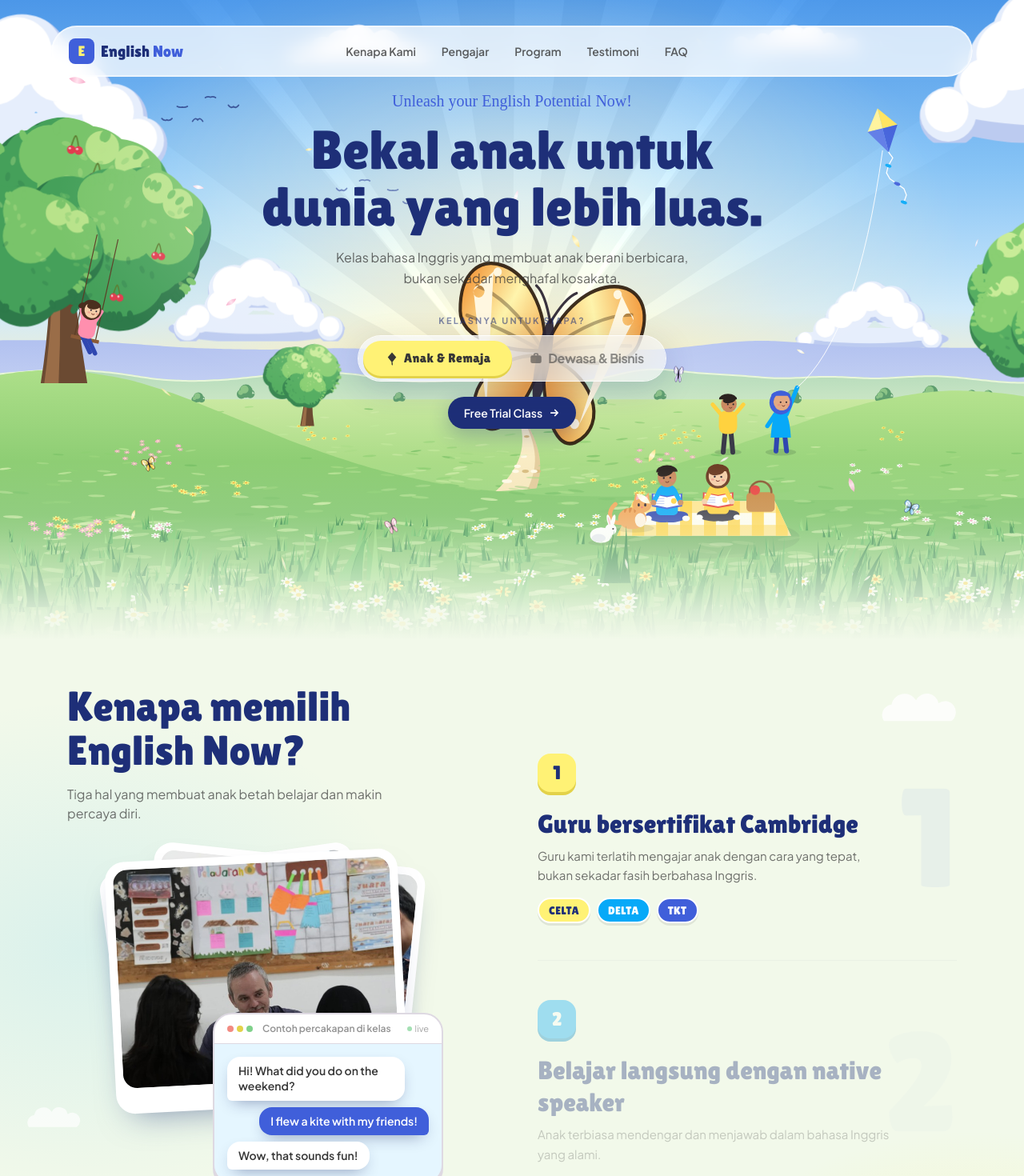
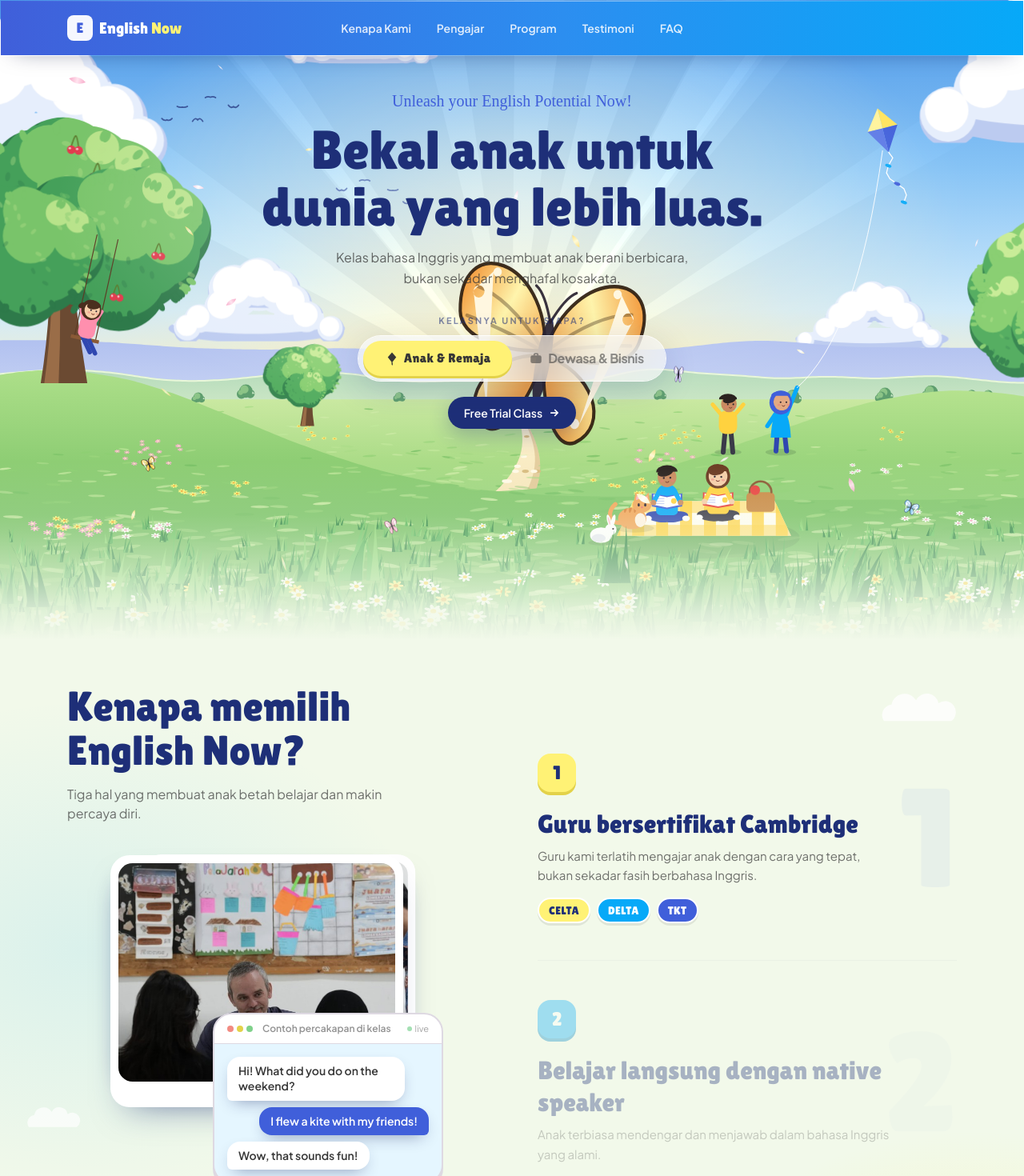
Before and after one commit to reyhanadiva/english-now-web, a Next.js app: page / in a window 1280 px wide. Shown: the top 1470 px of the page at 80% size. Built offline with nearby package versions, Linux system fonts and the light colour scheme; a web font is replaced by a local one.

Commit message:
Navbar baru, tiket bisa disobek, perbaikan spacing

```diff
--- a/components/footer.tsx
+++ b/components/footer.tsx
@@ -33,7 +33,7 @@
       style={{ background: bg }}
     >
       <FooterBackdrop kids={kids} x={sx} />
-      <div className="relative z-10 mx-auto grid max-w-6xl gap-12 px-5 pt-20 sm:pt-24 lg:grid-cols-[minmax(0,5fr)_minmax(0,7fr)]">
+      <div className="relative z-10 mx-auto grid max-w-6xl gap-12 px-5 pt-12 sm:pt-14 lg:grid-cols-[minmax(0,5fr)_minmax(0,7fr)]">
         {/* identitas */}
         <div>
           <Link href="/" className="flex items-center gap-2" aria-label="English Now, beranda">
--- a/components/navbar.tsx
+++ b/components/navbar.tsx
@@ -4,6 +4,7 @@
 import Link from "next/link";
 import { AnimatePresence, motion, useReducedMotion } from "framer-motion";
 import { CTA, NAV_LINKS } from "@/lib/content";
+import { useAudience } from "./audience-provider";
 import { AudienceToggle } from "./audience-toggle";
 import { Button } from "./ui/button";
 
@@ -27,38 +28,64 @@
 
 /**
  * Navbar melayang.
- *  - Di atas hero: bersih, hanya logo + menu (toggle & CTA sudah ada di hero).
- *  - Setelah lewat hero: toggle kecil + tombol "Coba Kelas Gratis" muncul.
+ *  - Di atas hero: bilah penuh selebar layar, warna solid bergradasi (biru cerah untuk Anak,
+ *    navy senja untuk Dewasa), hanya logo + menu (toggle & CTA sudah ada di hero).
+ *  - Setelah lewat hero: bilah menyusut jadi pil kaca melayang, lalu toggle kecil +
+ *    tombol Free Trial Class muncul.
  *    Di HP, CTA muncul sebagai tombol melayang di bawah layar.
  */
 export function Navbar() {
   const [open, setOpen] = useState(false);
   const past = useSyncExternalStore(subscribeScroll, getPastHero, getPastHeroServer);
+  const { audience } = useAudience();
+  const kids = audience === "kids";
   const reduce = useReducedMotion();
   const t = { duration: reduce ? 0 : 0.2 };
+  const glass = past || open;
+  // di atas hero: bilah penuh berwarna solid bergradasi. Setelah lewat hero: pil kaca melayang.
+  const solid = kids ? "linear-gradient(90deg,#405FDA 0%,#2C8EF0 55%,#07A9F8 100%)" : "linear-gradient(90deg,#14162A 0%,#232857 60%,#34307A 100%)";
 
   return (
     <>
-      <header className="fixed inset-x-0 top-6 z-50 px-6 sm:top-8 sm:px-8">
+      <header
+        className="fixed inset-x-0 top-0 z-50 transition-[padding] duration-500 ease-[cubic-bezier(.22,1,.36,1)]"
+        style={{ padding: glass ? "14px 16px 0" : "0" }}
+      >
         <nav
           aria-label="Navigasi utama"
-          className={`mx-auto grid max-w-6xl grid-cols-[1fr_auto_1fr] items-center gap-3 rounded-full border-2 py-2 pr-2 pl-4 backdrop-blur-md transition-[background-color,border-color,box-shadow] duration-300 sm:pl-5 ${
-            past
-              ? "border-mist bg-white/95 shadow-[0_4px_0_0_var(--color-mist)]"
-              : "border-white/50 bg-white/75 shadow-none"
+          className={`relative mx-auto overflow-hidden transition-[max-width,border-radius,box-shadow,border-color] duration-500 ease-[cubic-bezier(.22,1,.36,1)] ${
+            glass
+              ? "rounded-[2rem] border border-white/70 shadow-[0_12px_40px_-16px_rgba(30,47,120,0.35)] backdrop-blur-xl backdrop-saturate-150"
+              : "rounded-none border border-transparent shadow-[0_8px_30px_-18px_rgba(10,16,60,0.6)]"
+          }`}
+          style={{ maxWidth: glass ? "74rem" : "100vw" }}
+        >
+          {/* dua latar yang saling memudar: solid (atas) dan kaca (setelah hero) */}
+          <span aria-hidden className="absolute inset-0 transition-opacity duration-500" style={{ background: solid, opacity: glass ? 0 : 1 }} />
+          <span aria-hidden className="absolute inset-0 bg-white/60 transition-opacity duration-500" style={{ opacity: glass ? 1 : 0 }} />
+          {/* kilau tipis di bilah solid */}
+          <span
+            aria-hidden
+            className="pointer-events-none absolute inset-x-0 top-0 h-px bg-gradient-to-r from-transparent via-white/50 to-transparent transition-opacity duration-500"
+            style={{ opacity: glass ? 0 : 1 }}
+          />
+
+          <div className={`relative mx-auto grid max-w-6xl grid-cols-[1fr_auto_1fr] items-center gap-3 transition-[padding] duration-500 ${glass ? "py-2 pr-2 pl-4 sm:pl-5" : "px-5 py-3"}`}>
+            {/* TODO: ganti dengan logo asli (SVG/PNG) di /public */}
+            <Link href="/" className="flex items-center gap-2 justify-self-start" aria-label="English Now, beranda">
+              <span
+                className={`grid size-8 shrink-0 place-items-center rounded-lg font-display text-lg transition-colors duration-500 ${
+                  glass ? "bg-cobalt text-sun" : "bg-white/95 text-cobalt"
                 }`}
               >
-          {/* TODO: ganti dengan logo asli (SVG/PNG) di /public */}
-          <Link href="/" className="flex items-center gap-2 justify-self-start" aria-label="English Now, beranda">
-            <span className="grid size-8 shrink-0 place-items-center rounded-lg bg-cobalt font-display text-lg text-sun">
                 E
               </span>
               <span
-              className={`font-display text-xl leading-none whitespace-nowrap text-cobalt-900 ${
+                className={`font-display text-xl leading-none whitespace-nowrap transition-colors duration-500 ${glass ? "text-cobalt-900" : "text-white"} ${
                   past ? "hidden sm:inline" : ""
                 }`}
               >
-              English <span className="text-cobalt">Now</span>
+                English <span className={glass ? "text-cobalt" : "text-sun"}>Now</span>
               </span>
             </Link>
 
@@ -67,7 +94,9 @@
                 <li key={link.href}>
                   <Link
                     href={link.href}
-                  className="rounded-full px-3.5 py-2 text-sm font-semibold text-ink/80 transition-colors hover:bg-mist-50 hover:text-cobalt"
+                    className={`rounded-full px-3.5 py-2 text-sm font-semibold transition-colors ${
+                      glass ? "text-ink/80 hover:bg-white/70 hover:text-cobalt" : "text-white/85 hover:bg-white/15 hover:text-white"
+                    }`}
                   >
                     {link.label}
                   </Link>
@@ -96,7 +125,9 @@
                 aria-controls="mobile-menu"
                 aria-label={open ? "Tutup menu" : "Buka menu"}
                 onClick={() => setOpen((v) => !v)}
-              className="grid size-11 place-items-center rounded-full bg-mist-50 text-cobalt-900 xl:hidden"
+                className={`grid size-11 place-items-center rounded-full transition-colors xl:hidden ${
+                  glass ? "bg-white/80 text-cobalt-900" : "bg-white/15 text-white"
+                }`}
               >
                 <svg width="20" height="20" viewBox="0 0 20 20" fill="none" aria-hidden>
                   {open ? (
@@ -106,6 +137,7 @@
                   )}
                 </svg>
               </button>
+            </div>
           </div>
         </nav>
 
--- a/components/start-section.tsx
+++ b/components/start-section.tsx
@@ -1,6 +1,6 @@
 "use client";
 
-import { useRef } from "react";
+import { useRef, useState, useSyncExternalStore } from "react";
 import { AnimatePresence, motion, useMotionValue, useReducedMotion, useSpring, useTransform } from "framer-motion";
 import { CTA, trialContent } from "@/lib/content";
 import { SECTION_BG } from "@/lib/theme";
@@ -33,7 +33,7 @@
           animate={{ opacity: 1 }}
           exit={{ opacity: 0 }}
           transition={{ duration: reduce ? 0 : 0.35 }}
-          className="relative flex flex-col items-center pt-16 pb-28 sm:pt-20 sm:pb-36"
+          className="relative flex flex-col items-center pt-16 pb-14 sm:pt-20 sm:pb-16"
         >
           <PerkBand perks={c.perks} kids={kids} reduce={reduce} />
           <Ticket kids={kids} reduce={reduce} bg={bg} />
@@ -59,8 +59,17 @@
   const rx = useSpring(useTransform(py, (v) => v * -5), { stiffness: 120, damping: 18 });
   const ry = useSpring(useTransform(px, (v) => v * 7), { stiffness: 120, damping: 18 });
 
-  const face = kids ? "bg-cobalt text-white shadow-[0_10px_0_0_var(--color-cobalt-900),0_40px_80px_-30px_rgba(30,47,120,0.6)]" : "bg-[#14162A] text-white shadow-[0_40px_90px_-30px_rgba(20,22,42,0.65)]";
-  const notch = "absolute z-10 size-9 rounded-full";
+  const [torn, setTorn] = useState(false);
+  const wide = useSyncExternalStore(subscribeWide, getWide, () => true);
+  const face = kids ? "bg-cobalt text-white" : "bg-[#14162A] text-white";
+  const lift = kids ? "shadow-[0_10px_0_0_var(--color-cobalt-900),0_40px_80px_-30px_rgba(30,47,120,0.6)]" : "shadow-[0_40px_90px_-30px_rgba(20,22,42,0.65)]";
+  const R = kids ? "2.2rem" : "1.75rem";
+  const notch = "absolute z-30 size-9 rounded-full";
+
+  // potongan tiket bisa ditarik untuk "disobek": desktop ke kanan, HP ke bawah
+  const sx = useMotionValue(0);
+  const sy = useMotionValue(0);
+  const tilt = useTransform(wide ? sx : sy, (v) => (wide ? v / 9 : -v / 12));
 
   return (
     <div className="relative w-full max-w-5xl px-5" style={{ perspective: 1400 }}>
@@ -82,10 +91,13 @@
           py.set(0);
         }}
         style={{ rotateX: rx, rotateY: ry }}
-        className={`relative flex flex-col md:flex-row ${kids ? "rounded-[2.2rem]" : "rounded-[1.75rem]"} ${face}`}
+        className="relative flex flex-col md:flex-row"
       >
         {/* bagian utama */}
-        <div className="relative flex-1 p-7 sm:p-10 lg:p-12">
+        <div
+          className={`relative flex-1 p-7 sm:p-10 lg:p-12 ${face} ${lift}`}
+          style={{ borderRadius: wide ? `${R} 0 0 ${R}` : `${R} ${R} 0 0` }}
+        >
           <p className={kids ? "font-hand text-xl text-sun" : "text-sm font-medium tracking-[0.2em] text-white/50 uppercase"}>
             {kids ? "Tiket kelas pertama" : "Free trial pass"}
           </p>
@@ -114,34 +126,99 @@
           </ol>
 
           <div className="mt-8 flex flex-wrap items-center gap-x-5 gap-y-3">
+            <motion.div
+              animate={torn && !reduce ? { scale: [1, 1.08, 1] } : { scale: 1 }}
+              transition={torn ? { duration: 0.9, repeat: 2, ease: "easeInOut" } : { duration: 0 }}
+            >
               <Button href={c.cta.href} variant={kids ? "sun" : "sunPill"} size="md" className="px-7 text-lg">
                 {c.cta.label}
                 <WaIcon />
               </Button>
+            </motion.div>
             <p className="max-w-[15rem] text-xs leading-snug text-white/55">{c.note}</p>
           </div>
+
+          {/* garis sobekan + dua lubang, menempel di tepi bagian utama */}
+          <span
+            aria-hidden
+            className={`absolute border-dashed border-white/25 ${wide ? "inset-y-7 right-0 border-r-2" : "inset-x-7 bottom-0 border-b-2"}`}
+          />
+          <span aria-hidden className={`${notch} ${wide ? "-top-[1.125rem] right-0 translate-x-1/2" : "bottom-0 -left-[1.125rem] translate-y-1/2"}`} style={{ background: bg }} />
+          <span aria-hidden className={`${notch} ${wide ? "right-0 -bottom-[1.125rem] translate-x-1/2" : "-right-[1.125rem] bottom-0 translate-y-1/2"}`} style={{ background: bg }} />
         </div>
 
-        {/* sobekan: garis putus-putus + dua lubang setengah lingkaran */}
-        <div aria-hidden className="relative h-0 md:h-auto md:w-0">
-          <span className="absolute inset-x-7 top-0 border-t-2 border-dashed border-white/25 md:inset-x-auto md:inset-y-7 md:left-0 md:border-t-0 md:border-l-2" />
-          <span className={`${notch} top-0 -left-[1.125rem] -translate-y-1/2 md:-top-[1.125rem] md:left-0 md:-translate-x-1/2 md:translate-y-0`} style={{ background: bg }} />
-          <span className={`${notch} top-0 -right-[1.125rem] -translate-y-1/2 md:top-auto md:right-auto md:-bottom-[1.125rem] md:left-0 md:-translate-x-1/2 md:translate-y-0`} style={{ background: bg }} />
-        </div>
-
-        {/* potongan tiket: foto kelas + cap GRATIS */}
-        <div className="relative p-4 md:w-[19rem] md:p-5">
-          <div className={`relative h-56 overflow-hidden md:h-full ${kids ? "rounded-[1.6rem]" : "rounded-2xl"}`}>
-            <SafeImage src={c.photo} alt="" fill sizes="(min-width: 768px) 300px, 90vw" className="object-cover" />
+        {/* potongan tiket: foto kelas + cap GRATIS. Tarik untuk menyobek. */}
+        <div className="relative md:w-[19rem]">
+          <AnimatePresence initial={false}>
+            {!torn ? (
+              <motion.div
+                key="stub"
+                drag={reduce ? false : wide ? "x" : "y"}
+                dragConstraints={{ left: 0, right: 0, top: 0, bottom: 0 }}
+                dragElastic={{ left: 0, top: 0, right: 0.35, bottom: 0.35 }}
+                dragSnapToOrigin
+                onDragEnd={(_, info) => {
+                  if ((wide ? info.offset.x : info.offset.y) > 70) setTorn(true);
+                }}
+                exit={wide ? { x: 520, y: 260, rotate: 38, opacity: 0 } : { y: 420, x: 60, rotate: -18, opacity: 0 }}
+                transition={{ type: "spring", stiffness: 120, damping: 20 }}
+                style={{
+                  x: sx,
+                  y: sy,
+                  rotate: tilt,
+                  originX: 0,
+                  originY: wide ? 1 : 0,
+                  borderRadius: wide ? `0 ${R} ${R} 0` : `0 0 ${R} ${R}`,
+                }}
+                className={`relative z-20 h-full touch-pan-y p-4 md:p-5 ${reduce ? "" : "cursor-grab active:cursor-grabbing"} ${face} ${lift}`}
+              >
+                <div className={`pointer-events-none relative h-56 overflow-hidden md:h-full ${kids ? "rounded-[1.6rem]" : "rounded-2xl"}`}>
+                  <SafeImage src={c.photo} alt="" fill sizes="(min-width: 768px) 300px, 90vw" className="object-cover" draggable={false} />
                   <div className="absolute inset-0 bg-gradient-to-t from-black/45 via-transparent to-transparent" />
                   <p className="absolute bottom-4 left-4 text-xs font-semibold tracking-[0.18em] text-white/90 uppercase">1 kelas · 0 rupiah</p>
+                  {!reduce && (
+                    <span className="absolute top-3 left-3 flex items-center gap-1.5 rounded-full bg-black/35 px-3 py-1.5 text-xs font-semibold text-white backdrop-blur-sm">
+                      Tarik untuk menyobek
+                      <motion.span animate={{ x: wide ? [0, 4, 0] : 0, y: wide ? 0 : [0, 3, 0] }} transition={{ duration: 1.1, repeat: Infinity }}>
+                        {wide ? "→" : "↓"}
+                      </motion.span>
+                    </span>
+                  )}
                 </div>
                 <Stamp kids={kids} reduce={reduce} />
+              </motion.div>
+            ) : (
+              <motion.div
+                key="kept"
+                initial={{ opacity: 0, scale: 0.94 }}
+                animate={{ opacity: 1, scale: 1 }}
+                transition={{ delay: 0.25, duration: 0.4 }}
+                className={`flex h-full min-h-56 flex-col items-center justify-center gap-3 border-2 border-dashed p-6 text-center ${
+                  kids ? "border-cobalt/35 text-cobalt-900" : "border-ink/20 text-cobalt-900"
+                }`}
+                style={{ borderRadius: wide ? `0 ${R} ${R} 0` : `0 0 ${R} ${R}`, background: bg }}
+              >
+                <p className={kids ? "font-display text-2xl" : "text-xl font-semibold tracking-tight"}>Tiketnya sudah di tanganmu!</p>
+                <p className="text-sm text-ink/65">Tinggal satu langkah: klik tombol daftar, admin kami akan membalas lewat WhatsApp.</p>
+                <button type="button" onClick={() => setTorn(false)} className="mt-1 text-xs font-semibold text-cobalt underline-offset-4 hover:underline">
+                  ↺ Pasang lagi
+                </button>
+              </motion.div>
+            )}
+          </AnimatePresence>
         </div>
       </motion.div>
     </div>
   );
 }
+
+const MQ = "(min-width: 768px)";
+function subscribeWide(cb: () => void) {
+  const m = window.matchMedia(MQ);
+  m.addEventListener("change", cb);
+  return () => m.removeEventListener("change", cb);
+}
+const getWide = () => window.matchMedia(MQ).matches;
 
 /** cap bundar "GRATIS" yang dicapkan ke tiket (membesar lalu menghentak) */
 function Stamp({ kids, reduce }: { kids: boolean; reduce: boolean }) {
--- a/components/teachers-section.tsx
+++ b/components/teachers-section.tsx
@@ -120,7 +120,7 @@
 
   useAnimationFrame((_, dt) => {
     if (reduce || paused.current || dragging.current) return;
-    x.set(wrapX(x.get() - dt * 0.035));
+    x.set(wrapX(x.get() - dt * 0.06));
   });
 
   // 3 salinan supaya layar lebar selalu penuh saat berputar
--- a/components/why-section.tsx
+++ b/components/why-section.tsx
@@ -128,7 +128,7 @@
                 <div className="mt-6">{reasons}</div>
               </div>
               <div className="hidden lg:block">
-                <div className="sticky top-28 pt-16">
+                <div className="sticky top-24 pt-2">
                   <AnimatePresence mode="wait" initial={false}>
                     <motion.div
                       key={c.reasons[active].id}
```
Lines whose indentation alone changed are shown as unchanged.
